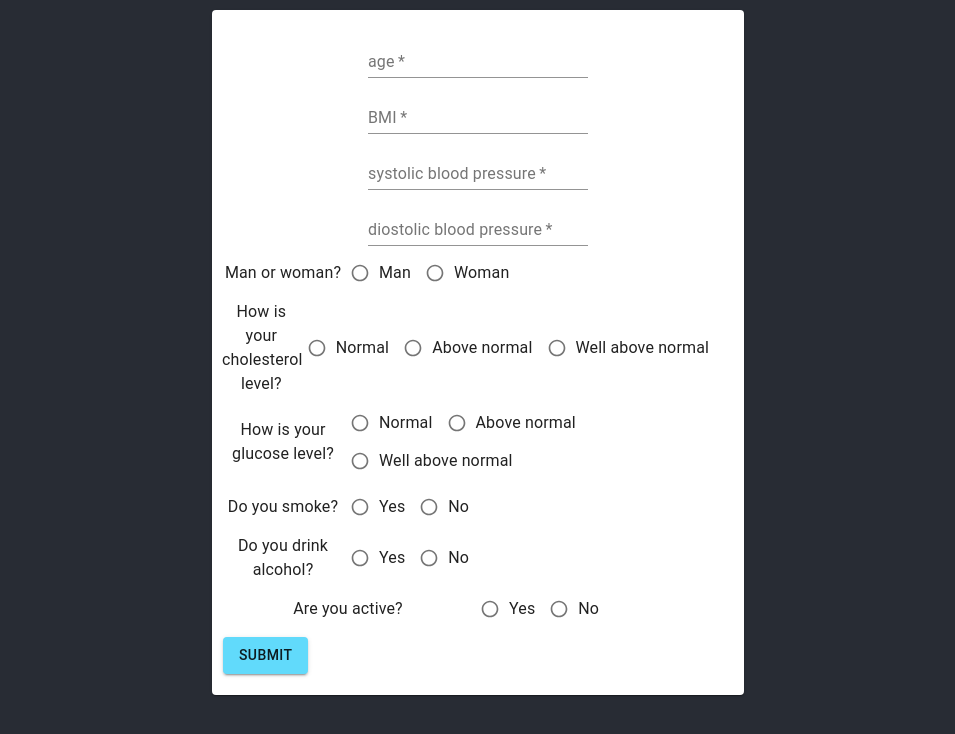
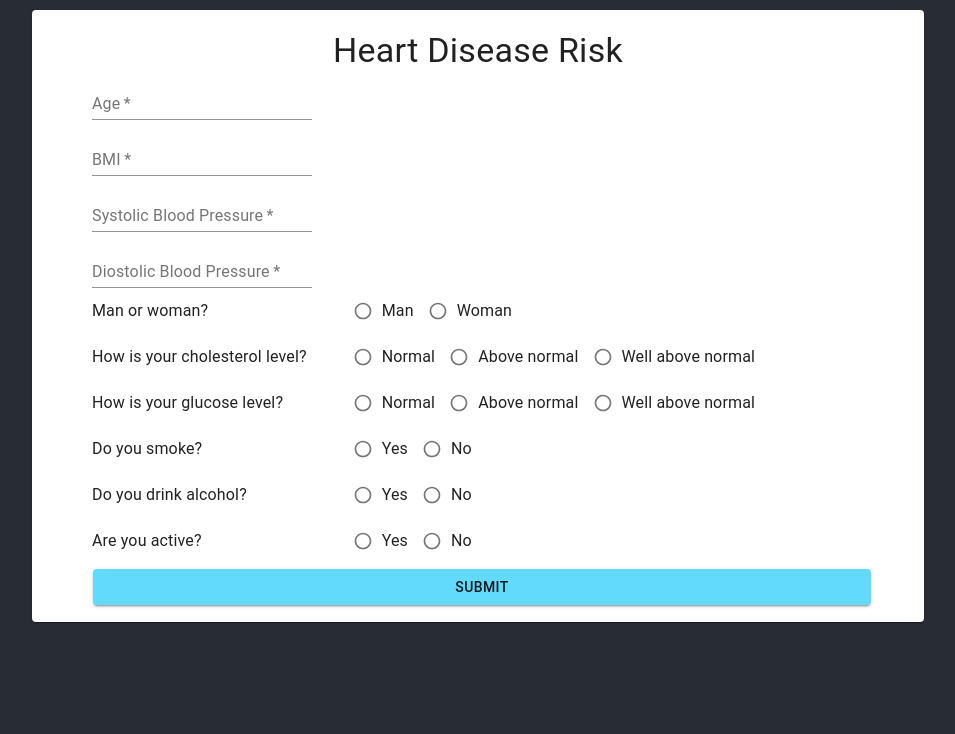
Before and after one commit to JGILINGER7/heart_disease_risk, a React (Create React App) app in the folder Sylvia/my-app/: page / in a window 1280 px wide. Shown: the top 734 px of the page, without its empty margins (162-1117 px from the left). Built offline with nearby package versions, Linux system fonts and the light colour scheme.

Commit message:
Updated formatting

```diff
--- a/Sylvia/my-app/src/Components/App/App.js
+++ b/Sylvia/my-app/src/Components/App/App.js
@@ -8,7 +8,7 @@ import { Button, Paper } from '@material-ui/core';
 import SimpleForm from '../SimpleForm/SimpleForm';
 function App() {
   return (
-    <Container maxWidth="sm" className="App">
+    <Container maxWidth="md" disableGutters={false} className="App">
       <Paper>
         {/* <img src={logo} className="App-logo" alt="logo" />
         <Typography variant="h4" component="h1" gutterBottom>
--- a/Sylvia/my-app/src/Components/SimpleForm/SimpleForm.js
+++ b/Sylvia/my-app/src/Components/SimpleForm/SimpleForm.js
@@ -35,79 +35,82 @@ const SimpleForm = () => {
   }
 
   return (
-    <form onSubmit={handleSubmit}>
-      <Grid container alignItems="center" spacing={1}>
-        <Grid item xs={12}>
-          <TextField id="age" name="age" label="age" type="number" value={formValues.age} onChange={handleInputChange} required={true}/>
+    <form onSubmit={handleSubmit} style={{ "padding-left": "50px", "padding-right": "50px" }}>
+      <Typography variant="h4">Heart Disease Risk</Typography>
+      <Grid container alignItems="baseline" justifyContent="left" direction="column" spacing={1}>
+        <Grid item justifyContent="flex-start">
+          <TextField id="age" name="age" label="Age" type="number" value={formValues.age} onChange={handleInputChange} required={true} />
         </Grid>
-        <Grid item xs={12}>
-          <TextField id="BMI" name="BMI" label="BMI" type="number" value={formValues.BMI} onChange={handleInputChange} required={true}/>
+        <Grid item justifyContent="flex-start">
+          <TextField id="BMI" name="BMI" label="BMI" type="number" value={formValues.BMI} onChange={handleInputChange} required={true} />
         </Grid>
-        <Grid item xs={12}>
-          <TextField id="ap_hi" name="ap_hi" label="systolic blood pressure" type="number" value={formValues.ap_hi} onChange={handleInputChange} required={true}/>
+        <Grid item>
+          <TextField id="ap_hi" name="ap_hi" label="Systolic Blood Pressure" type="number" value={formValues.ap_hi} onChange={handleInputChange} required={true} />
         </Grid>
-        <Grid item xs={12}>
-          <TextField id="ap_lo" name="ap_lo" label="diostolic blood pressure" type="number" value={formValues.ap_lo} onChange={handleInputChange} required={true}/>
+        <Grid item>
+          <TextField id="ap_lo" name="ap_lo" label="Diostolic Blood Pressure" type="number" value={formValues.ap_lo} onChange={handleInputChange} required={true} />
         </Grid>
-        <Grid item xs={3}>
-          <Typography>Man or woman?</Typography>
+        <Grid container alignItems="center" spacing={1} direction="row" >
+          <Grid item xs={4} >
+            <Typography align="left">Man or woman?</Typography>
           </Grid>
-          <Grid item xs={9}>
+          <Grid item xs={8} justifyContent="flex-end">
             <RadioGroup name="gender" value={formValues.gender} onChange={handleInputChange} row>
               <FormControlLabel key="Man" value="2" control={<Radio size="small" required={true} />} label="Man" />
               <FormControlLabel key="Woman" value="1" control={<Radio size="small" />} label="Woman" />
             </RadioGroup>
           </Grid>
-        <Grid item xs={2}>
-          <Typography>How is your cholesterol level?</Typography>
+          <Grid item xs={4}>
+            <Typography align="left">How is your cholesterol level?</Typography>
           </Grid>
-          <Grid item xs={10}>
+          <Grid item xs={8} >
             <RadioGroup name="cholesterol" value={formValues.cholesterol} onChange={handleInputChange} row>
               <FormControlLabel key="Normal" value="1" control={<Radio size="small" required={true} />} label="Normal" />
               <FormControlLabel key="Above normal" value="2" control={<Radio size="small" />} label="Above normal" />
               <FormControlLabel key="Well above normal" value="3" control={<Radio size="small" />} label="Well above normal" />
             </RadioGroup>
           </Grid>
-        <Grid item xs={3}>
-          <Typography>How is your glucose level?</Typography>
+          <Grid item xs={4}>
+            <Typography align="left">How is your glucose level?</Typography>
           </Grid>
-          <Grid item xs={9}>
+          <Grid item xs={8}>
             <RadioGroup name="gluc" value={formValues.gluc} onChange={handleInputChange} row>
               <FormControlLabel key="Normal" value="1" control={<Radio size="small" required={true} />} label="Normal" />
               <FormControlLabel key="Above normal" value="2" control={<Radio size="small" />} label="Above normal" />
               <FormControlLabel key="Well above normal" value="3" control={<Radio size="small" />} label="Well above normal" />
             </RadioGroup>
           </Grid>
-        <Grid item xs={3}>
-          <Typography>Do you smoke?</Typography>
+          <Grid item xs={4}>
+            <Typography align="left">Do you smoke?</Typography>
           </Grid>
-          <Grid item xs={9}>
+          <Grid item xs={8}>
             <RadioGroup name="smoke" value={formValues.smoke} onChange={handleInputChange} row>
               <FormControlLabel key="Yes" value="1" control={<Radio size="small" required={true} />} label="Yes" />
               <FormControlLabel key="No" value="0" control={<Radio size="small" />} label="No" />
             </RadioGroup>
           </Grid>
-        <Grid item xs={3}>
-          <Typography>Do you drink alcohol?</Typography>
+          <Grid item xs={4}>
+            <Typography align="left">Do you drink alcohol?</Typography>
           </Grid>
-          <Grid item xs={9}>
+          <Grid item xs={8}>
             <RadioGroup name="alco" value={formValues.alco} onChange={handleInputChange} row>
               <FormControlLabel key="Yes" value="1" control={<Radio size="small" required={true} />} label="Yes" />
               <FormControlLabel key="No" value="0" control={<Radio size="small" />} label="No" />
             </RadioGroup>
           </Grid>
-        <Grid item xs={6}>
-          <Typography>Are you active?</Typography>
+          <Grid item xs={4}>
+            <Typography align="left">Are you active?</Typography>
           </Grid>
-          <Grid item xs={6}>
+          <Grid item xs={8}>
             <RadioGroup name="active" value={formValues.active} onChange={handleInputChange} row>
               <FormControlLabel key="Yes" value="1" control={<Radio size="small" required={true} />} label="Yes" />
               <FormControlLabel key="No" value="0" control={<Radio size="small" />} label="No" />
             </RadioGroup>
           </Grid>
-        <Button variant="contained" color="primary" type="submit">
+          <Button variant="contained" color="primary" type="submit" fullWidth={true}>
             {isSubmitted ? `Hide Results` : `Submit`}
           </Button>
+        </Grid>
       </Grid>
       <Typography id="results" hidden={!isSubmitted}>{`The values gathered are: ${JSON.stringify(formValues, null, 2)}`}</Typography>
     </form>
```
Lines whose indentation alone changed are shown as unchanged.
